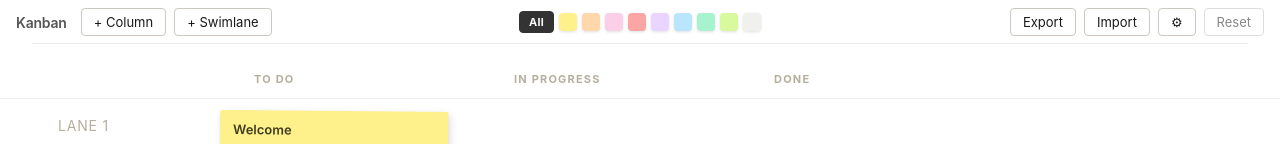
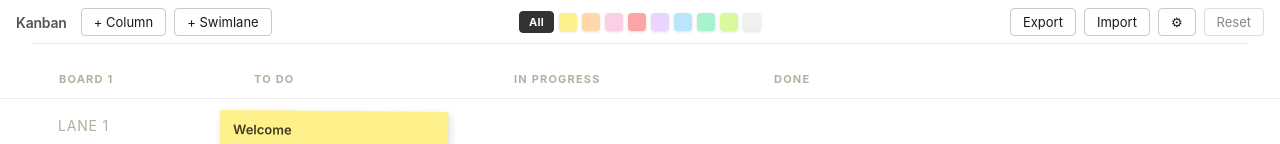
Before and after one commit to andystevenson910/lanban, a React (Vite) app: page / in a window 1280 px wide. Shown: the top 144 px of the page. Built offline with nearby package versions, Linux system fonts and the light colour scheme.

Commit message:
Add multi-board support: named boards with cycle, rename, delete

```diff
--- a/src/App.tsx
+++ b/src/App.tsx
@@ -20,13 +20,14 @@ import {
   horizontalListSortingStrategy,
   verticalListSortingStrategy,
 } from '@dnd-kit/sortable'
-import type { BoardData, Card, Settings, TimeEntry } from './types'
+import type { BoardData, Card, MultiBoard, NamedBoard, Settings, TimeEntry } from './types'
 import {
   defaultBoard,
+  defaultMultiBoard,
   exportBoard,
   importBoard,
-  loadBoard,
-  saveBoard,
+  loadMultiBoard,
+  saveMultiBoard,
   uid,
 } from './storage'
 import { CARD_COLORS } from './colors'
@@ -58,16 +59,30 @@ function measureColWidth(name: string, fontSize: number, letterSpacing: number,
 }
 
 export default function App() {
-  const [data, setData] = useState<BoardData>(() => loadBoard())
+  const [multiBoard, setMultiBoard] = useState<MultiBoard>(() => loadMultiBoard())
   const [activeCardId, setActiveCardId] = useState<string | null>(null)
   const [settingsOpen, setSettingsOpen] = useState(false)
   const [filterColors, setFilterColors] = useState<Set<string>>(new Set())
 
   const [dragging, setDragging] = useState<{ type: string; id: string } | null>(null)
 
+  const activeBoard = multiBoard.boards.find(b => b.id === multiBoard.activeId) ?? multiBoard.boards[0]
+  const data = activeBoard.data
+
+  function setData(updater: BoardData | ((prev: BoardData) => BoardData)) {
+    setMultiBoard(prev => {
+      const cur = (prev.boards.find(b => b.id === prev.activeId) ?? prev.boards[0]).data
+      const newData = typeof updater === 'function' ? updater(cur) : updater
+      return {
+        ...prev,
+        boards: prev.boards.map(b => b.id === prev.activeId ? { ...b, data: newData } : b),
+      }
+    })
+  }
+
   useEffect(() => {
-    saveBoard(data)
-  }, [data])
+    saveMultiBoard(multiBoard)
+  }, [multiBoard])
 
   const sensors = useSensors(
     useSensor(PointerSensor, { activationConstraint: { distance: 6 } }),
@@ -307,14 +322,47 @@ export default function App() {
     setData({ ...data, timeEntries: data.timeEntries.filter((e) => e.id !== id) })
   }
 
+  // --- multi-board management ---
+  function addBoard() {
+    const id = uid()
+    const newBoard: NamedBoard = { id, name: `Board ${multiBoard.boards.length + 1}`, data: defaultBoard() }
+    setMultiBoard(prev => ({ ...prev, boards: [...prev.boards, newBoard], activeId: id }))
+  }
+
+  function cycleBoard(dir: 1 | -1) {
+    setMultiBoard(prev => {
+      const idx = prev.boards.findIndex(b => b.id === prev.activeId)
+      const nextIdx = (idx + dir + prev.boards.length) % prev.boards.length
+      return { ...prev, activeId: prev.boards[nextIdx].id }
+    })
+  }
+
+  function renameBoard(id: string, name: string) {
+    setMultiBoard(prev => ({
+      ...prev,
+      boards: prev.boards.map(b => b.id === id ? { ...b, name } : b),
+    }))
+  }
+
+  function deleteBoard(id: string) {
+    if (multiBoard.boards.length <= 1) return
+    const board = multiBoard.boards.find(b => b.id === id)
+    if (!confirm(`Delete board "${board?.name}"? All cards in this board will be removed.`)) return
+    setMultiBoard(prev => {
+      const remaining = prev.boards.filter(b => b.id !== id)
+      const newActiveId = id === prev.activeId ? remaining[0].id : prev.activeId
+      return { ...prev, boards: remaining, activeId: newActiveId }
+    })
+  }
+
   // --- import/reset ---
   async function handleImport() {
     const imported = await importBoard()
-    if (imported && confirm('Replace current board with imported data?')) setData(imported)
+    if (imported && confirm('Replace this board with imported data?')) setData(imported)
   }
 
   function handleReset() {
-    if (confirm('Reset to a blank board? This will delete all your current data.')) setData(defaultBoard())
+    if (confirm('Reset this board to blank? This will delete all cards on this board.')) setData(defaultBoard())
   }
 
   // --- color filter ---
@@ -385,7 +433,41 @@ export default function App() {
         <div className="board">
           <div className="board-header-scroll" ref={headerScrollRef}>
             <div className="header-row" style={gridStyle}>
-              <div className="corner" />
+              <div className="corner">
+                <button
+                  className="board-cycle"
+                  onClick={() => cycleBoard(-1)}
+                  title="Previous board"
+                  style={{ visibility: multiBoard.boards.length <= 1 ? 'hidden' : 'visible' }}
+                >‹</button>
+                <input
+                  className="name-input"
+                  value={activeBoard.name}
+                  onChange={(e) => renameBoard(multiBoard.activeId, e.target.value)}
+                  spellCheck={false}
+                  onPointerDown={(e) => e.stopPropagation()}
+                  title="Board name"
+                />
+                <button
+                  className="board-cycle"
+                  onClick={() => cycleBoard(1)}
+                  title="Next board"
+                  style={{ visibility: multiBoard.boards.length <= 1 ? 'hidden' : 'visible' }}
+                >›</button>
+                <button
+                  className="board-cycle"
+                  onClick={addBoard}
+                  title="Add new board"
+                >+</button>
+                {multiBoard.boards.length > 1 && (
+                  <button
+                    className="del-btn"
+                    onClick={() => deleteBoard(multiBoard.activeId)}
+                    title="Delete this board"
+                    onPointerDown={(e) => e.stopPropagation()}
+                  >×</button>
+                )}
+              </div>
               <SortableContext items={columnIds} strategy={horizontalListSortingStrategy}>
                 {data.columns.map((col) => (
                   <ColumnHeader key={col.id} column={col} onRename={renameColumn} onDelete={deleteColumn} />
--- a/src/storage.ts
+++ b/src/storage.ts
@@ -1,6 +1,7 @@
-import type { BoardData } from './types'
+import type { BoardData, MultiBoard, NamedBoard } from './types'
 
 const KEY = 'kanban_v1'
+const MULTI_KEY = 'kanban_multi_v1'
 export const CURRENT_VERSION = 2
 
 function migrate(raw: any): BoardData {
@@ -55,6 +56,51 @@ export function defaultBoard(): BoardData {
         color: 'yellow',
       },
     ],
+  }
+}
+
+export function defaultMultiBoard(): MultiBoard {
+  const id = uid()
+  return {
+    version: 1,
+    activeId: id,
+    boards: [{ id, name: 'Board 1', data: defaultBoard() } as NamedBoard],
+  }
+}
+
+export function loadMultiBoard(): MultiBoard {
+  try {
+    const raw = localStorage.getItem(MULTI_KEY)
+    if (raw) {
+      const parsed = JSON.parse(raw)
+      if (parsed && Array.isArray(parsed.boards) && parsed.activeId) {
+        parsed.boards = (parsed.boards as NamedBoard[]).map(b => ({ ...b, data: migrate(b.data) }))
+        return parsed as MultiBoard
+      }
+    }
+  } catch {}
+  try {
+    const legacyRaw = localStorage.getItem(KEY)
+    if (legacyRaw) {
+      const parsed = JSON.parse(legacyRaw)
+      if (parsed && Array.isArray(parsed.columns) && Array.isArray(parsed.swimlanes)) {
+        const id = uid()
+        return {
+          version: 1,
+          activeId: id,
+          boards: [{ id, name: 'Board 1', data: migrate(parsed) }],
+        }
+      }
+    }
+  } catch {}
+  return defaultMultiBoard()
+}
+
+export function saveMultiBoard(mb: MultiBoard): void {
+  try {
+    localStorage.setItem(MULTI_KEY, JSON.stringify(mb))
+  } catch (err) {
+    console.error('Failed to save', err)
   }
 }
 
```
Also changed, not shown: src/types.ts (+12 -0 lines), 1 other file (tests, documents, lock files or other folders).
